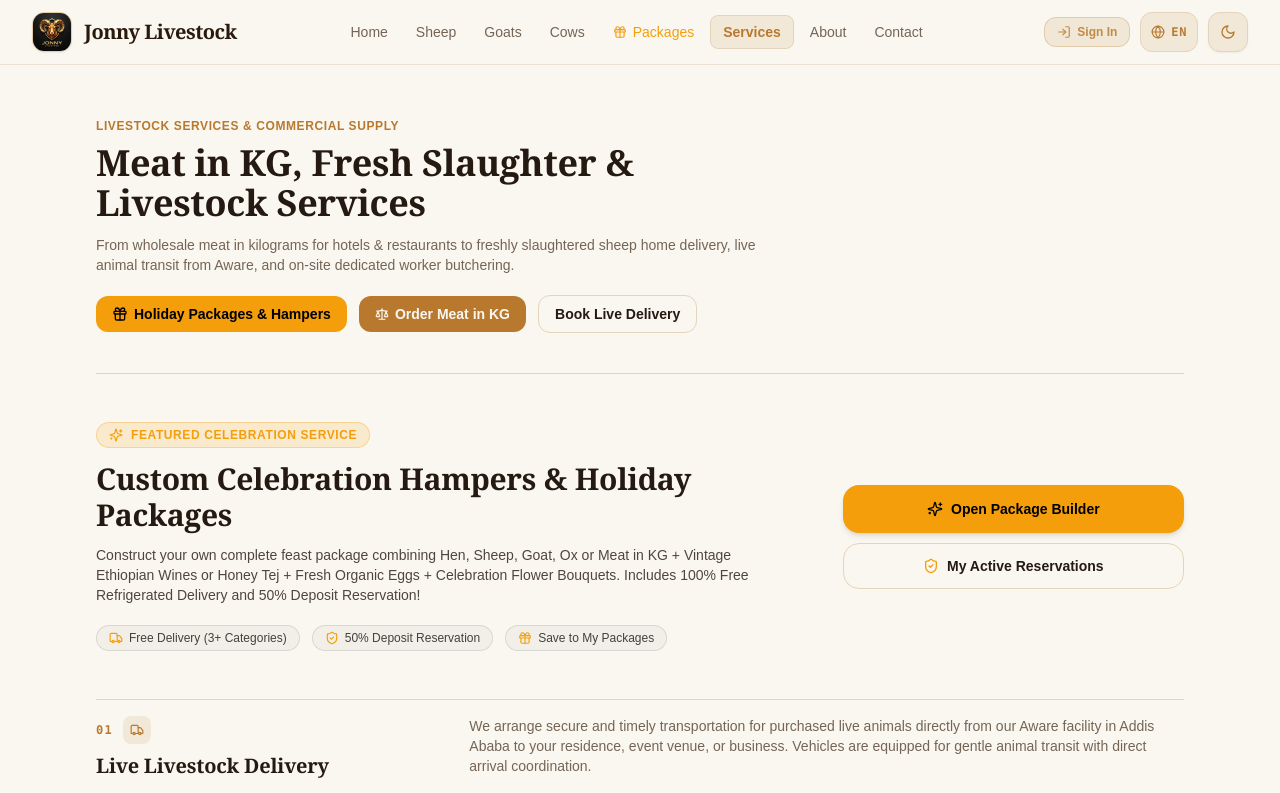
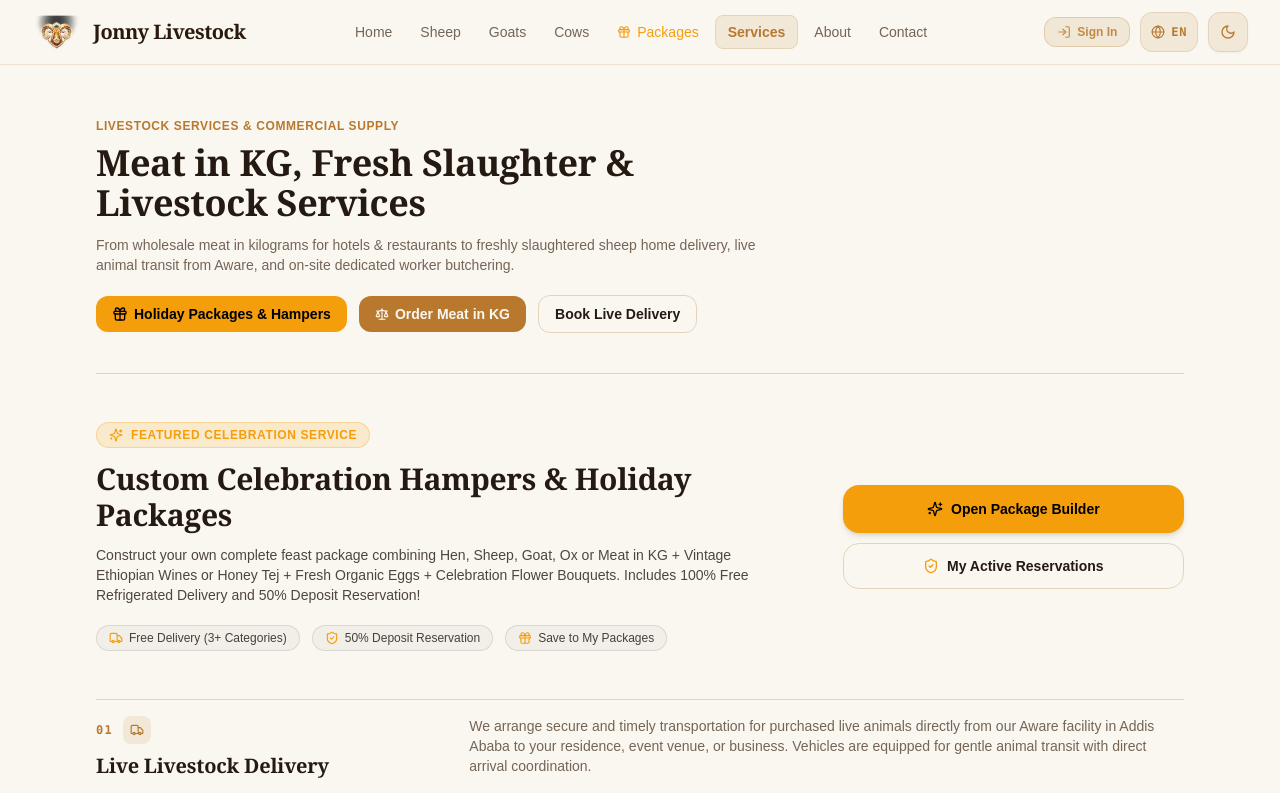
Before and after one commit to dagi931/Jonnylivestock, a React (Vite) app: page /services in a window 1280 px wide. Shown: the top 793 px of the page. Built offline with nearby package versions, Linux system fonts and the light colour scheme; a web font is replaced by a local one.

Commit message:
feat: transparent gold ram shield logo without background box or text

```diff
--- a/index.html
+++ b/index.html
@@ -3,7 +3,7 @@
 
 <head>
   <meta charset="UTF-8" />
-  <link rel="icon" type="image/jpeg" href="/logo.jpg" />
+  <link rel="icon" type="image/png" href="/logo.png" />
   <meta name="viewport" content="width=device-width, initial-scale=1.0" />
   <title>Jonny Livestock | Quality Sheep, Goats & Cows</title>
   <meta name="description"
--- a/src/components/common/Footer.tsx
+++ b/src/components/common/Footer.tsx
@@ -26,11 +26,11 @@ export const Footer: React.FC = () => {
           <div className="space-y-3">
             <div className="flex items-center gap-3">
               <img
-                src="/logo.jpg"
+                src="/logo.png"
                 alt="Jonny Livestock"
-                width="40"
-                height="40"
-                className="w-9 h-9 sm:w-10 sm:h-10 rounded-xl object-cover border border-[#C58A3A]/40 shadow-sm shrink-0"
+                width="44"
+                height="36"
+                className="h-8 sm:h-9 w-auto object-contain shrink-0 drop-shadow-sm"
               />
               <span className="font-serif font-bold text-lg text-[#F4E8D0]">
                 {business.name}
--- a/src/components/common/Navbar.tsx
+++ b/src/components/common/Navbar.tsx
@@ -98,11 +98,11 @@ export const Navbar: React.FC = () => {
             className="flex items-center gap-2.5 sm:gap-3 group focus:outline-none focus-visible:ring-2 focus-visible:ring-[#C58A3A] rounded-lg shrink-0"
           >
             <img
-              src="/logo.jpg"
+              src="/logo.png"
               alt="Jonny Livestock"
-              width="40"
-              height="40"
-              className="w-9 h-9 sm:w-10 sm:h-10 rounded-xl object-cover border border-[#C58A3A]/40 shadow-sm transition-transform duration-200 group-hover:scale-105 shrink-0"
+              width="44"
+              height="36"
+              className="h-8 sm:h-9 w-auto object-contain transition-transform duration-200 group-hover:scale-105 shrink-0 drop-shadow-sm"
             />
             <span
               className={`font-serif font-bold text-lg sm:text-xl tracking-tight transition-colors ${
```
Also changed, not shown: public/logo.png (added).
